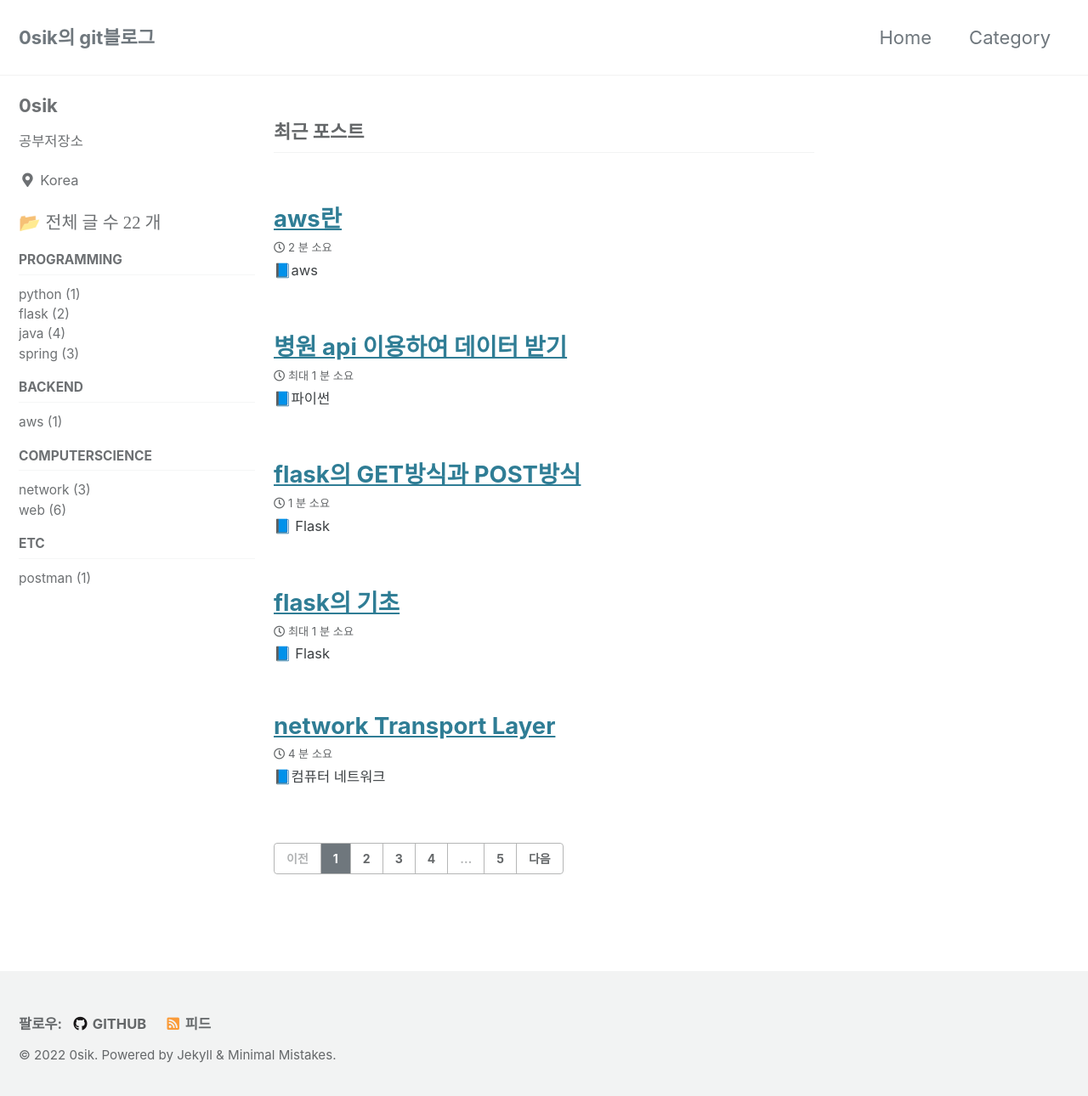
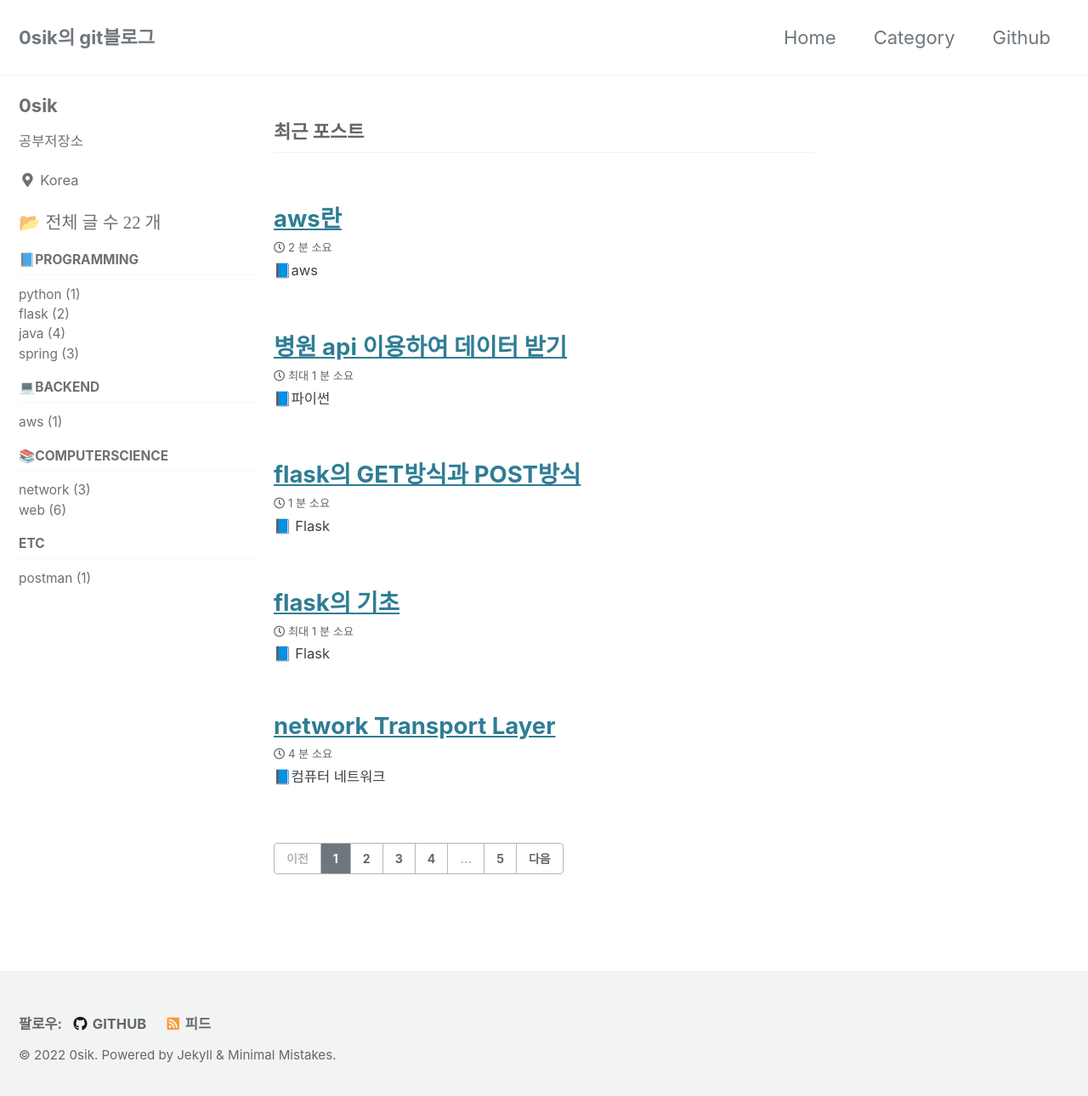
Before and after one commit to 0sik/0sik.github.io, a Jekyll site: the page built from index.html, in a window 1280 px wide and 1297 px high. Shown: the top 1290 px of the window at 85% size. Built offline with Jekyll 4.4.1, drawn with Linux system fonts in a browser that asks for light colours; cached includes are drawn as plain includes; the list of posts is cut into pages by our own code.

Commit message:
[FIX]  카테고리 사이드바 수정

```diff
--- a/_data/navigation.yml
+++ b/_data/navigation.yml
@@ -11,6 +11,8 @@ main:
     #url: /tags/
     #- title: "Post by Year"
     #url: /year-archive/
+  - title : "Github"
+    url : https://github.com/0sik
 
 
     # 카테고리 추가시
--- a/_includes/nav_list_main
+++ b/_includes/nav_list_main
@@ -10,7 +10,7 @@
             📂 <span style="font-family:'Cafe24Oneprettynight';">전체 글 수</style> <span style="font-family:'Coming Soon';">{{sum}}</style> <span style="font-family:'Cafe24Oneprettynight';">개</style>
       </li>
       <li>
-        <span class="nav__sub-title">PROGRAMMING</span>
+        <span class="nav__sub-title">📘PROGRAMMING</span>
             <ul>
                 {% for category in site.categories %}
                     {% if category[0] == "python" %}
@@ -44,7 +44,7 @@
             </ul>
       </li>
       <li>
-        <span class="nav__sub-title">BACKEND</span>
+        <span class="nav__sub-title">‍💻BACKEND</span>
             <ul>
                 {% for category in site.categories %}
                     {% if category[0] == "aws" %}
@@ -54,7 +54,7 @@
             </ul>
       </li>
       <li>
-        <span class="nav__sub-title">ComputerScience</span>
+        <span class="nav__sub-title">📚ComputerScience</span>
             <ul>
                 {% for category in site.categories %}
                     {% if category[0] == "network" %}
```
